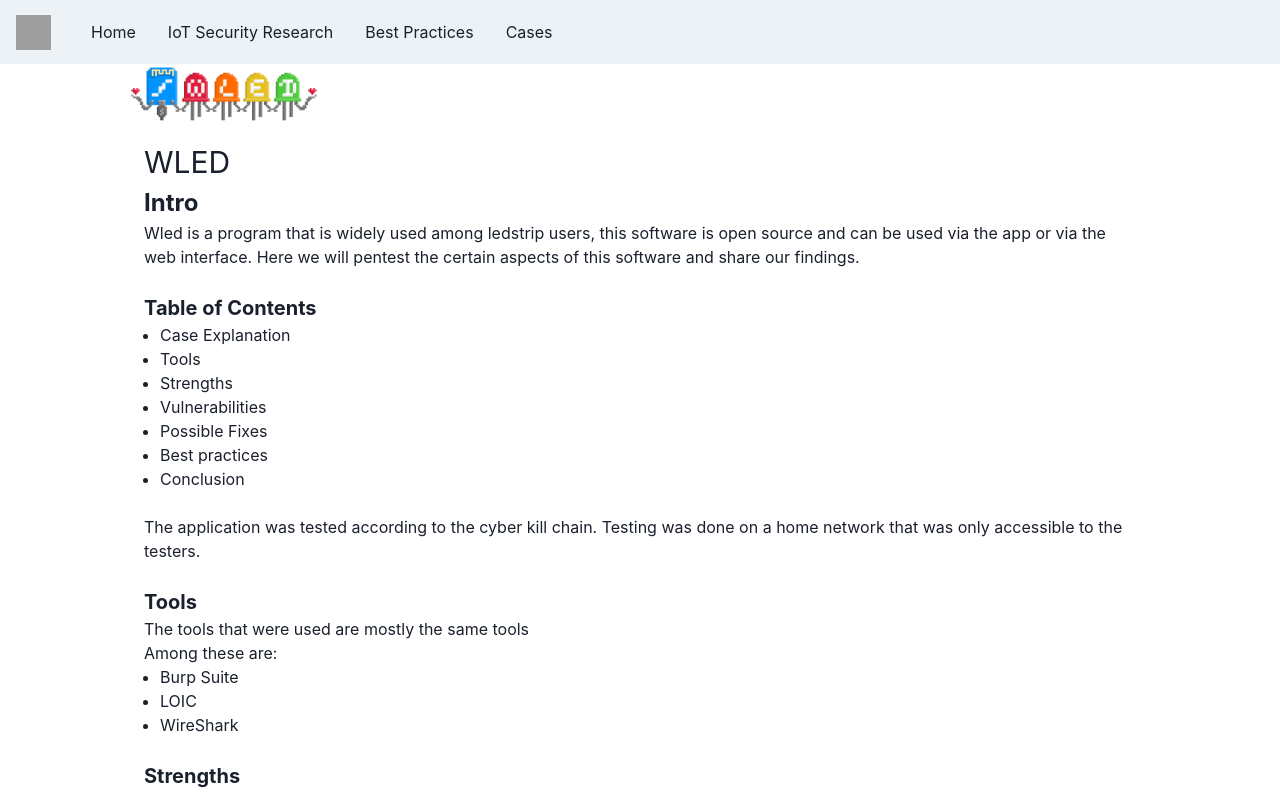
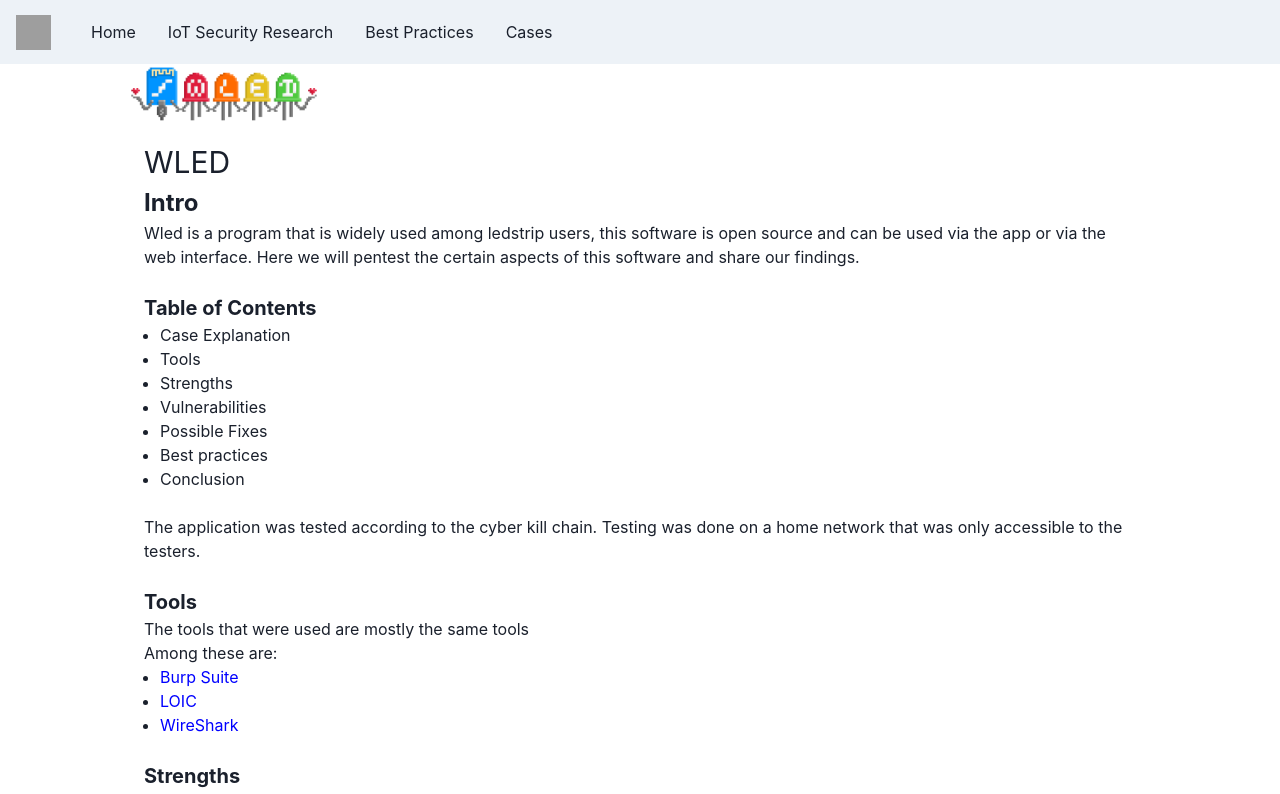
Before and after one commit to fontys-intersect/fontys-intersect.github.io, a React (Create React App) app: page /#/case/wled in a window 1280 px wide. Shown: the top 794 px of the page. Built offline with nearby package versions, Linux system fonts and the light colour scheme; grey boxes are pictures that could not be loaded.

Commit message:
Added links to tooling WLED

```diff
--- a/src/Components/Pages/Cases/WLED/index.tsx
+++ b/src/Components/Pages/Cases/WLED/index.tsx
@@ -58,9 +58,15 @@
       <Text fontSize={"l"}>
         Among these are:
         <UnorderedList>
-          <ListItem>Burp Suite</ListItem>
-          <ListItem>LOIC</ListItem>
-          <ListItem>WireShark</ListItem>
+          <ListItem>  <Link textColor={"blue"}  href="/#/tooling/burpsuite">
+            Burp Suite
+          </Link></ListItem>
+          <ListItem><Link textColor={"blue"}  href="/#/tooling/loic">
+            LOIC
+          </Link></ListItem>
+          <ListItem><Link textColor={"blue"}  href="/#/tooling/wireshark">
+            WireShark
+          </Link></ListItem>
         </UnorderedList>
       </Text>
       <br />
```
